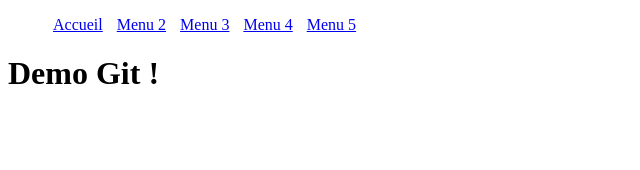
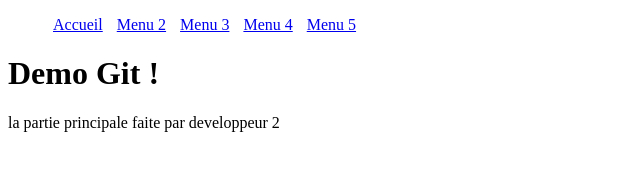
Before and after one commit to StephaneGo/projet1bis, a plain HTML site: page index.html in a window 1280 px wide. Shown: the whole page, without its empty margins (0-640 px from the left). Drawn offline with Linux system fonts and the light colour scheme.

Commit message:
ajout main

```diff
--- a/index.html
+++ b/index.html
@@ -23,7 +23,9 @@
 
     <h1>Demo Git !</h1>
 
-
+<main>
+    la partie principale faite par developpeur 2
+</main>
 
 
 </body>
```
